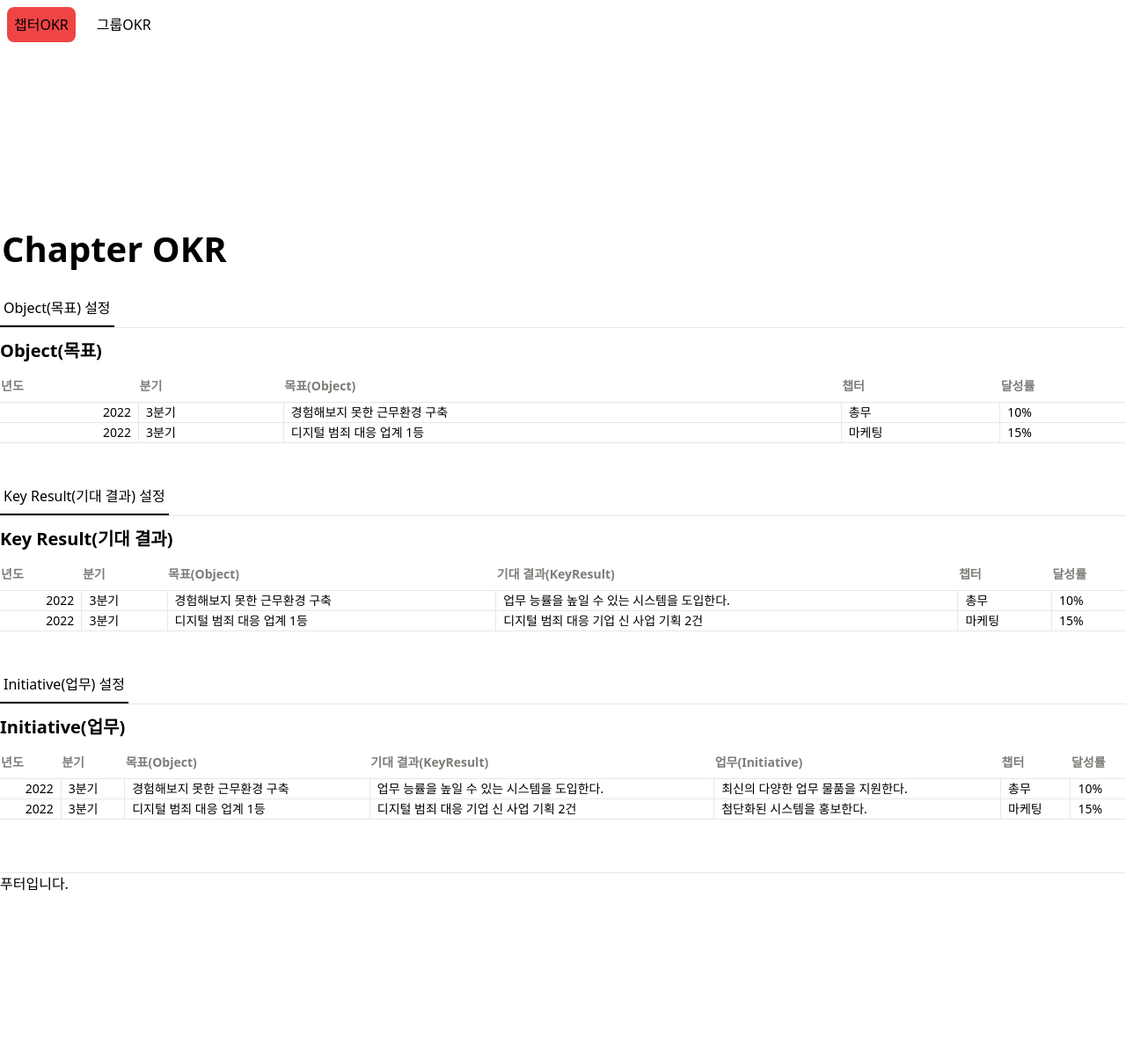
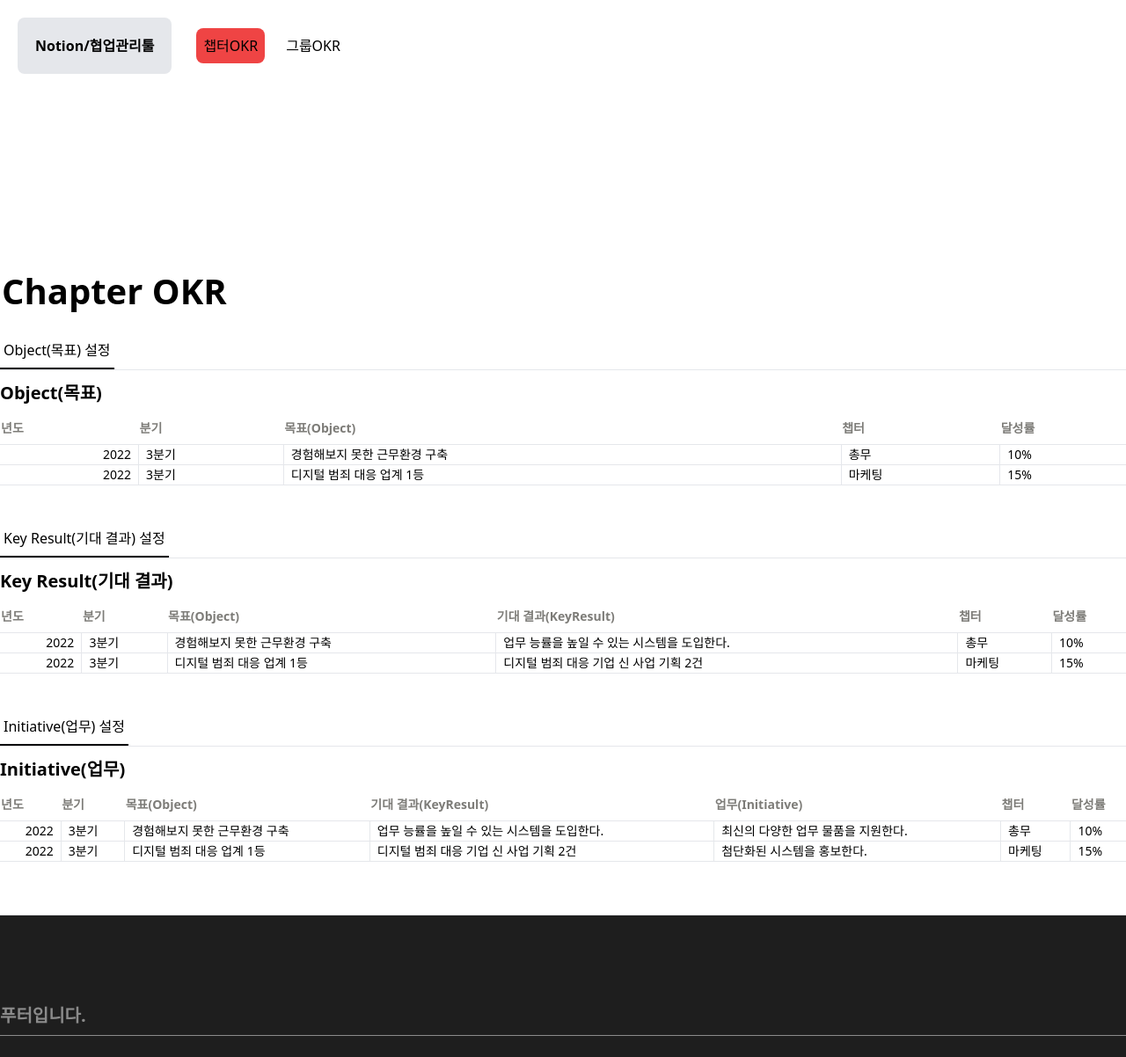
Before and after one commit to inwoo2ya/CloneCoding, a React (Create React App) app: page / in a window 1280 px wide. Shown: the top 1202 px of the page at 88% size. Before the commit the page ends 1017 px from the top, so only its background shows below. Built offline with nearby package versions, Linux system fonts and the light colour scheme.

Commit message:
[2022.12.16:11:11][이인우][Feat] 페이지 전환 버튼 추가

```diff
--- a/src/App.js
+++ b/src/App.js
@@ -1,35 +1,26 @@
 import React, { useState } from "react";
 import classNames from "classnames";
-import { Header } from "./components/layout/header";
-import { Main } from "./components/layout/main";
 import { Footer } from "./components/layout/footer";
+import { Notion } from "./pages/Notion";
+import { CooperationTool } from "./pages/CooperationTool";
 
 function App() {
-  const [title, setTitle] = useState("Chapter");
+  const [form, setForm] = useState(false);
+
   return (
     <div className="App">
       <button
-        className={classNames("m-2 p-2 rounded-lg ", {
-          "bg-red-500": title === "Chapter",
+        className={classNames("m-5 p-5 rounded-lg font-bold", {
+          "bg-gray-200": form === false,
+          "bg-yellow-300": form === true,
         })}
         onClick={() => {
-          setTitle("Chapter");
+          setForm(!form);
         }}
       >
-        챕터OKR
+        Notion/협업관리툴
       </button>
-      <button
-        className={classNames("mx-2 p-2 rounded-lg ", {
-          "bg-red-500": title === "Group",
-        })}
-        onClick={() => {
-          setTitle("Group");
-        }}
-      >
-        그룹OKR
-      </button>
-      <Header title={title} />
-      <Main title={title} />
+      {form ? <CooperationTool /> : <Notion />}
       <Footer />
     </div>
   );
--- a/src/components/elements/OKRTable.tsx
+++ b/src/components/elements/OKRTable.tsx
@@ -82,7 +82,9 @@ export const OKRTable = ({
             {Object.keys(headDatas).map((v: string, k: number) => (
               <th
                 className={classNames("py-2", {
-                  hidden: sorted.toLowerCase() === "chapter" && v === "group",
+                  hidden:
+                    sorted.toLowerCase() === "chapter" &&
+                    (v === "group" || v === "name"),
                 })}
                 key={k}
               >
@@ -111,7 +113,7 @@ export const OKRTable = ({
                         index < Object.values(headDatas).length - 1,
                       hidden:
                         sorted.toLowerCase() === "chapter" &&
-                        bodyKey === "group",
+                        (bodyKey === "group" || bodyKey === "name"),
                     }
                   )}
                 >
--- a/src/components/layout/footer.tsx
+++ b/src/components/layout/footer.tsx
@@ -3,8 +3,10 @@ import classNames from "classnames";
 
 export const Footer = () => {
   return (
-    <footer className=" w-full border-t-[1px]">
-      <div className="mx-auto xl:max-w-[1280px]">푸터입니다.</div>
+    <footer className=" w-full border-t-[1px] bg-[#1e1e1e]">
+      <div className="mx-auto xl:max-w-[1280px] text-[#8b8b8b]  text-xl font-bold py-[100px]">
+        <p className="border-b-[1px] pb-2 border-[#8b8b8b] ">푸터입니다.</p>
+      </div>
     </footer>
   );
 };
--- a/src/components/layout/main.tsx
+++ b/src/components/layout/main.tsx
@@ -30,6 +30,7 @@ export const Main = ({ title }: MainProps) => {
     initiative: "업무(Initiative)",
     chapter: "챕터",
     group: "부서",
+    name: "담당자",
     achievement: "달성률",
   };
 
--- /dev/null
+++ b/src/pages/CooperationTool.tsx
@@ -0,0 +1,9 @@
+import React, { useState } from "react";
+
+export const CooperationTool = () => {
+  return (
+    <div className=" w-full max-w-full py-5 mx-auto xl:max-w-[1280px] text-4xl font-semibold">
+      협업관리툴
+    </div>
+  );
+};
--- /dev/null
+++ b/src/pages/Notion.tsx
@@ -0,0 +1,31 @@
+import React, { useState } from "react";
+import classNames from "classnames";
+import { Header } from "../components/layout/header";
+import { Main } from "../components/layout/main";
+
+export const Notion = () => {
+  const OKR = [
+    ["Chapter", "챕터OKR"],
+    ["Group", "그룹OKR"],
+  ];
+  const [title, setTitle] = useState("Chapter");
+  return (
+    <>
+      {OKR.map((v, k) => (
+        <button
+          key={k}
+          className={classNames("m-2 p-2 rounded-lg ", {
+            "bg-red-500": title === v[0],
+          })}
+          onClick={() => {
+            setTitle(v[0]);
+          }}
+        >
+          {v[1]}
+        </button>
+      ))}
+      <Header title={title} />
+      <Main title={title} />
+    </>
+  );
+};
```
